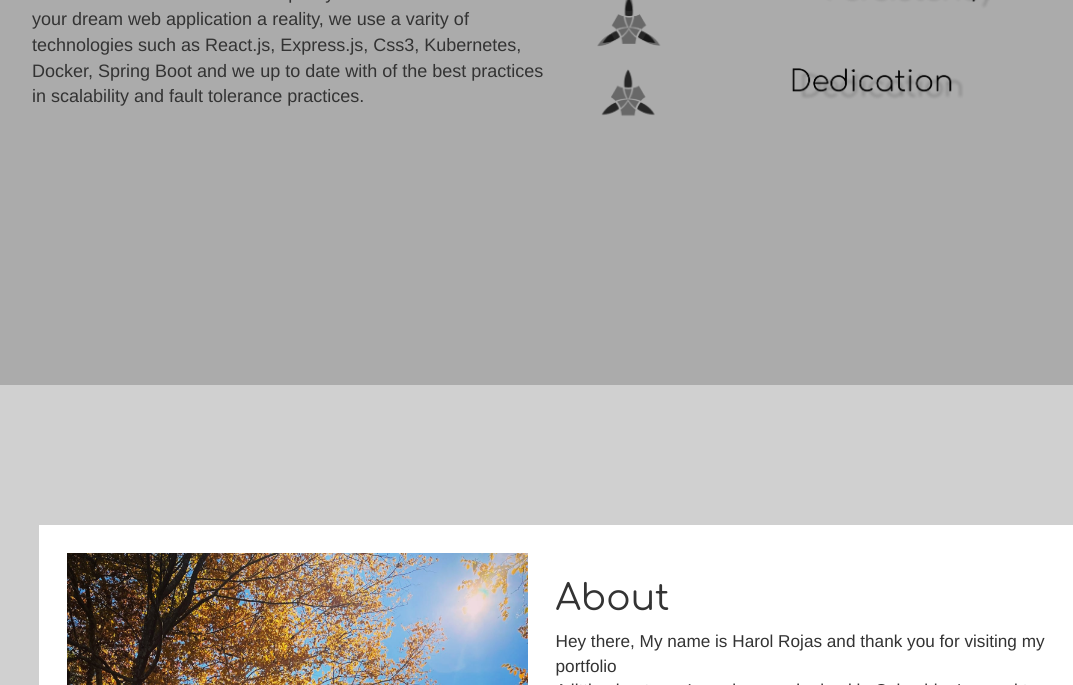
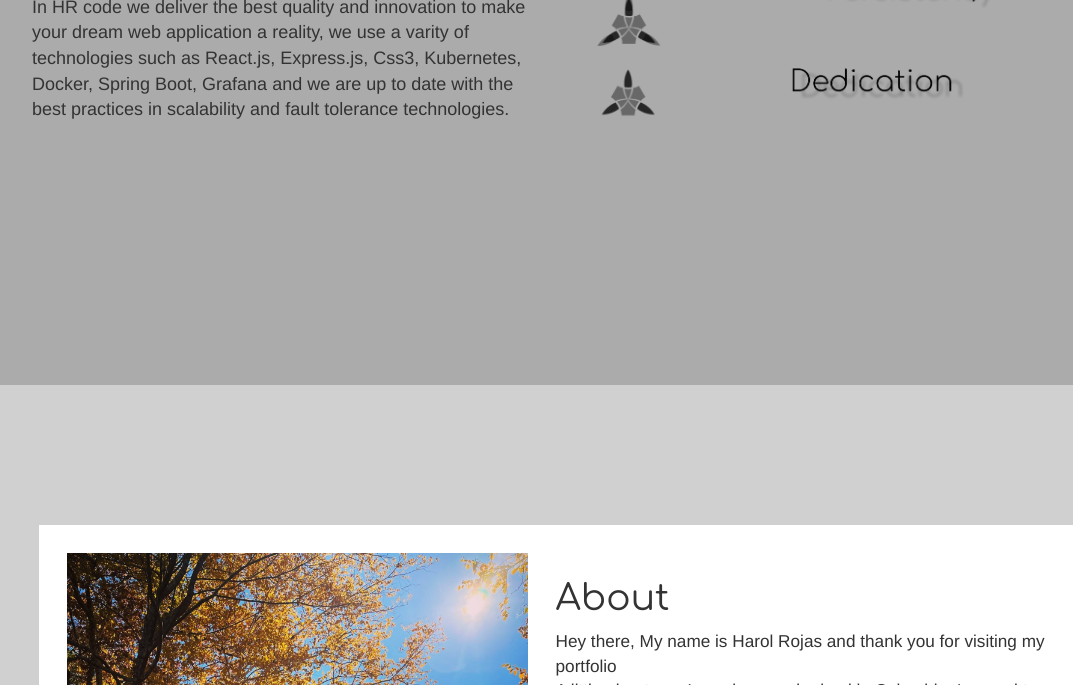
Before and after one commit to harol5/portfolio, a plain HTML site: page index.html in a window 1280 px wide. Shown: the part 415-1100 px from the top of the page, without its empty margins (76-1149 px from the left). Drawn offline with nearby package versions, Linux system fonts and the light colour scheme.

Commit message:
grammar issues

```diff
--- a/index.html
+++ b/index.html
@@ -43,13 +43,13 @@
       <header id="hero">
         <article class="call-for-action">
           <h1>HR Code</h1>
-          <h3>A better way to make your Web App a reality</h3>
+          <h3>A better way to make your Web application a reality</h3>
           <p>
             In HR code we deliver the best quality and innovation to make your
             dream web application a reality, we use a varity of technologies
-            such as React.js, Express.js, Css3, Kubernetes, Docker, Spring Boot
-            and we up to date with of the best practices in scalability and
-            fault tolerance practices.
+            such as React.js, Express.js, Css3, Kubernetes, Docker, Spring Boot,
+            Grafana and we are up to date with the best practices in scalability
+            and fault tolerance technologies.
           </p>
         </article>
         <div class="image-container">
```
